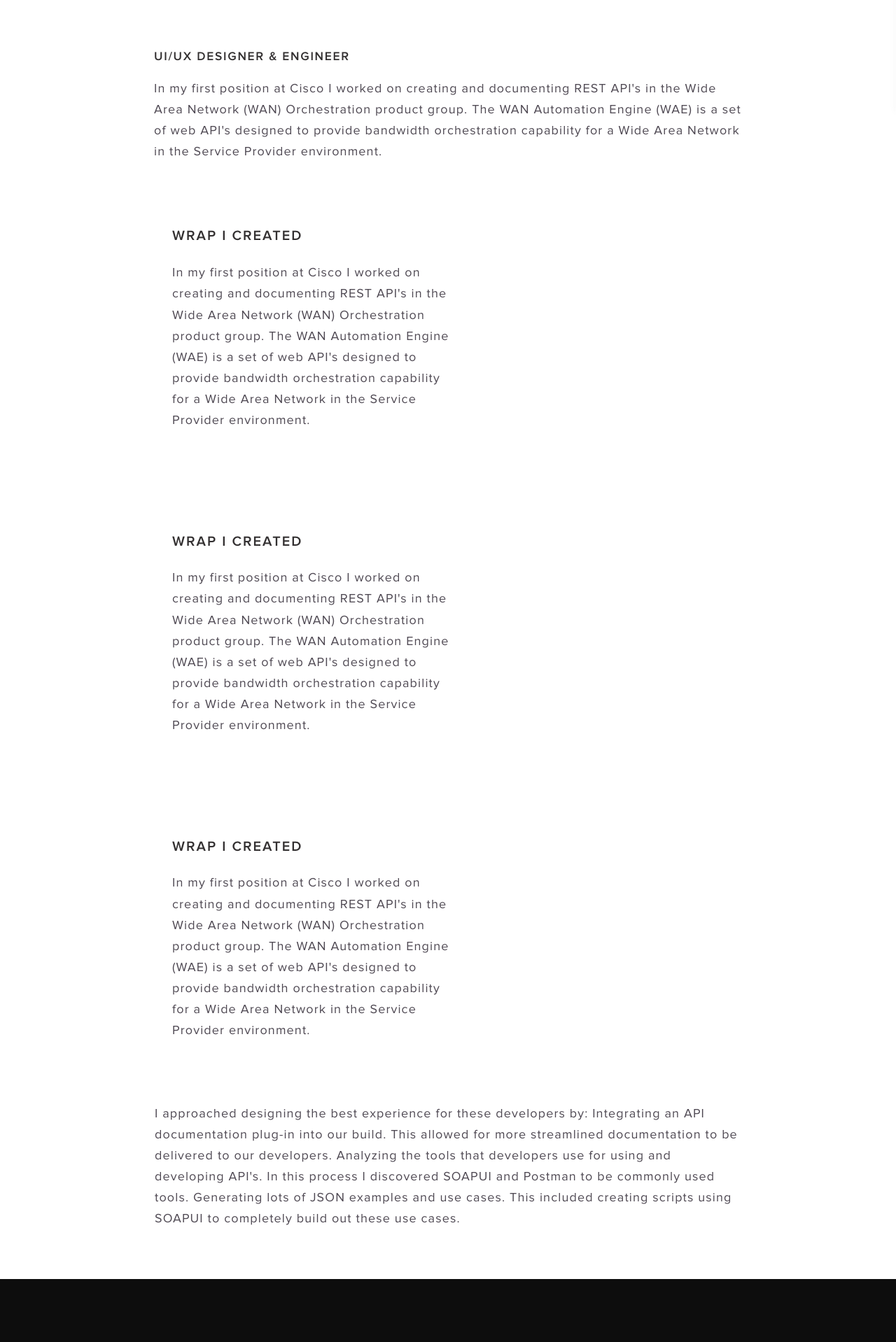
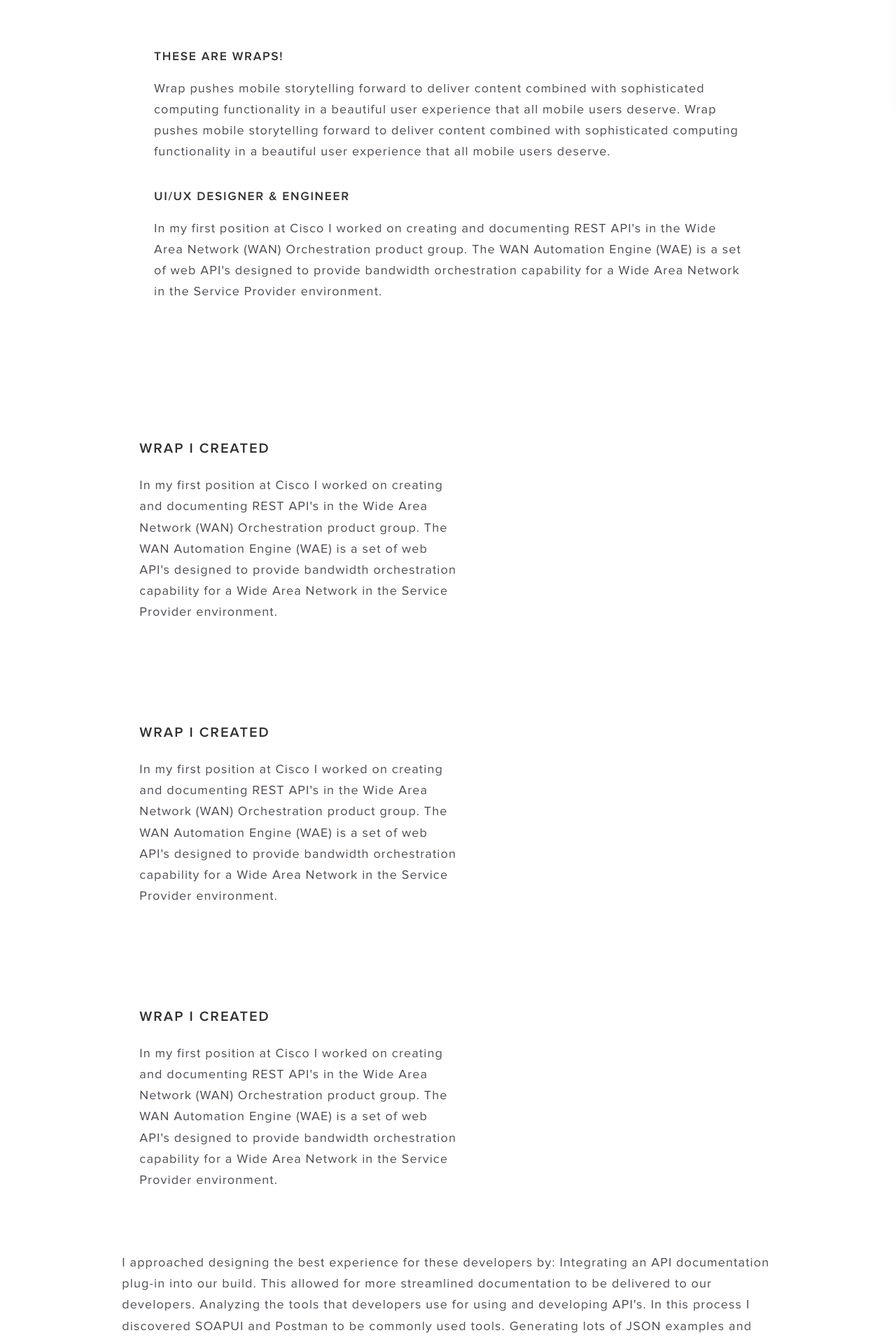
Before and after one commit to ecsmith/bleh, a PHP site: page /wrap/ in a window 1280 px wide. Shown: the part 639-2557 px from the top of the page at 70% size. Run offline with PHP 8.4, Linux system fonts and the light colour scheme; some libraries are stand-ins or nearby versions.

Commit message:
more wrap stuff

```diff
--- a/sass/style.scss
+++ b/sass/style.scss
@@ -2046,8 +2046,9 @@
 			background-position: center top;
 		}
 		& .style10{
-			@include vendor('background-image', ('linear-gradient(top, rgba(0,0,0,0.0), rgba(0,0,0,0.15))', 'url("../wrap/images/banner.jpg")'));
+			@include vendor('background-image', ('linear-gradient(top, rgba(93,153,67,0.6), rgba(0,0,0,0))', 'url("../wrap/images/banner.jpg")'));
 			background-position: center top;
+			// #5D9943
 		}
 	}
 
--- a/wrap/index.html
+++ b/wrap/index.html
@@ -54,10 +54,16 @@
 			<!-- <h2>Wrap Media<span class="x">&times;</span>Widgets</h2> -->
 			<h2>The Mobile Web<span class="x">&times;</span>Wrap Media</h2>
 		</header>
+
 		<section class="wrapper style5">
 			<div class="inner">
 				<div class="row">
 					<div class="12u 12u$(medium)">
+						<h4>These are Wraps!</h4>
+						<p>
+							Wrap pushes mobile storytelling forward to deliver content combined with sophisticated computing functionality in a beautiful user experience that all mobile users deserve.
+							Wrap pushes mobile storytelling forward to deliver content combined with sophisticated computing functionality in a beautiful user experience that all mobile users deserve.
+						</p>
 						<h4>UI/UX Designer & Engineer</h4>
 						<p>
 							In my first position at Cisco I worked on creating and documenting REST API's in the Wide Area Network (WAN) Orchestration product group.
@@ -65,12 +71,124 @@
 						</p>
 					</div>
 				</div>
+			</div>
+		</section>
+		<div class="row">
+
+			<!-- Spotify Artists -->
+			<div class="2u 3u(xlarge) 4u(large) 6u(small) 12u(xsmall)" style="padding: 0;">
+				<div class="wrap-media-embed" data-wrap-id="dea519fa-4aca-43c1-a0e3-517f8b49ae52"></div>
+				<script src="https://wrap.co/embed/bootstrap.js" async defer></script>
+			</div>
+			<!-- Bearded Bastard -->
+			<div class="2u 3u(xlarge) 4u(large) 6u(small) 12u(xsmall)" style="padding: 0;">
+				<div class="wrap-media-embed" data-wrap-id="eefa297e-3e80-4acb-a77e-e3290bcec9ca"></div>
+				<script src="https://wrap.co/embed/bootstrap.js" async defer></script>
+			</div>
+			<!-- Bare -->
+			<div class="2u 3u(xlarge) 4u(large) 6u(small) 12u(xsmall)" style="padding: 0;">
+				<div class="wrap-media-embed" data-wrap-id="452c042f-bb3f-4045-90e6-5014c77745f4"></div>
+				<script src="https://wrap.co/embed/bootstrap.js" async defer></script>
+			</div>
+
+			<!-- Valentino -->
+			<div class="2u 3u(xlarge) 4u(large) 6u(small) 12u(xsmall)" style="padding: 0;">
+				<div class="wrap-media-embed" data-wrap-id="c1b86368-d2e5-41d9-ad37-9e4e5b4665d9" ></div>
+				<script src="https://wrap.co/embed/bootstrap.js" ></script>
+			</div>
+			<!-- Burnello Cucineli -->
+			<div class="2u 3u(xlarge) 4u(large) 6u(small) 12u(xsmall)" style="padding: 0;">
+				<div class="wrap-media-embed" data-wrap-id="de7dba2e-bd79-497e-957d-082ac42f6f3c"></div>
+				<script src="https://wrap.co/embed/bootstrap.js" async defer></script>
+			</div>
+			<!-- Cascade-->
+			<div class="2u 3u(xlarge) 4u(large) 6u(small) 12u(xsmall)" style="padding: 0;">
+				<div class="wrap-media-embed" data-wrap-id="4a1d69b7-7c90-48c8-985b-3c3242562914"></div>
+				<script src="https://wrap.co/embed/bootstrap.js" async defer></script>
+			</div>
+			<!-- Tart Collections -->
+			<div class="2u 3u(xlarge) 4u(large) 6u(small) 12u(xsmall)" style="padding: 0;">
+				<div class="wrap-media-embed" data-wrap-id="b54374b0-85d6-406c-9acd-32c278886197"></div>
+				<script src="https://wrap.co/embed/bootstrap.js" async defer></script>
+			</div>
+
+			<!-- Sportcore -->
+			<div class="2u 3u(xlarge) 4u(large) 6u(small) 12u(xsmall)" style="padding: 0;">
+				<div class="wrap-media-embed" data-wrap-id="ffe41e95-55da-4985-a219-345ede4b10ae"></div>
+				<script src="https://wrap.co/embed/bootstrap.js" async defer></script>
+			</div>
+			<!-- Raen Loci -->
+			<div class="2u 3u(xlarge) 4u(large) 6u(small) 12u(xsmall)" style="padding: 0;">
+				<div class="wrap-media-embed" data-wrap-id="961321d8-79ea-40b0-8196-205ff1206f14"></div>
+				<script src="https://wrap.co/embed/bootstrap.js" async defer></script>
+			</div>
+
+			<!-- Raen -->
+			<div class="2u 3u(xlarge) 4u(large) 6u(small) 12u(xsmall)" style="padding: 0;">
+				<div class="wrap-media-embed" data-wrap-id="d30ad6e1-6555-406a-9259-4355d5b6750b"></div>
+				<script src="https://wrap.co/embed/bootstrap.js" async defer></script>
+			</div>
+
+			<!-- Lincoln -->
+			<div class="2u 3u(xlarge) 4u(large) 6u(small) 12u(xsmall)" style="padding: 0;">
+				<div class="wrap-media-embed" data-wrap-id="fa2dc570-35f8-4f8f-b4f2-c8aec852f739"></div>
+				<script src="https://wrap.co/embed/bootstrap.js" async defer></script>
+			</div>
+
+			<!-- Wish Receipt -->
+			<!-- <div class="2u 3u(xlarge) 4u(large) 6u(small) 12u(xsmall)" style="padding: 0;">
+				<div class="wrap-media-embed" data-wrap-id="8cec35f7-9f7f-40a3-8a28-eda7fff5bccb" ></div>
+				<script src="http://runtime-demo.wrap.co/embed/bootstrap.js" ></script>
+			</div> -->
+
+			<!-- Statefarm -->
+			<div class="2u 3u(xlarge) 4u(large) 6u(small) 12u(xsmall)" style="padding: 0;">
+				<div class="wrap-media-embed" data-wrap-id="0ed6732f-c5fd-40d4-80c7-79638d94d7b6"></div>
+				<script src="https://wrap.co/embed/bootstrap.js" async defer></script>
+			</div>
+
+			<!-- In Wrap Signup -->
+			<div class="2u 3u(xlarge) 4u(large) 6u(small) 12u(xsmall)" style="padding: 0;">
+				<div class="wrap-media-embed" data-wrap-id="3a4e4793-6c3f-4fc8-a6dd-063bd69fbdfe"></div>
+				<script src="https://wrap.co/embed/bootstrap.js" async defer></script>
+			</div>
+		</div>
+	</div>
+
+		<!-- <div class="row">
+			<div class="4u 12u(medium)" style="padding: 0 0 0 1.5em; margin:0;">
+				<div class="wrap-media-embed" data-wrap-id="dea519fa-4aca-43c1-a0e3-517f8b49ae52"></div>
+				<script src="https://wrap.co/embed/bootstrap.js" async defer></script>
+			</div>
+			<div class="4u 12u(medium)"style="padding: 0 0 0 1.5em; margin-left: -1.5em;">
+				<div class="wrap-media-embed" data-wrap-id="dea519fa-4aca-43c1-a0e3-517f8b49ae52"></div>
+				<script src="https://wrap.co/embed/bootstrap.js" async defer></script>
+			</div>
+			<div class="4u 12u(medium)"style="padding: 0 0 0 1.51em; margin-left: -1.5em;">
+				<div class="wrap-media-embed" data-wrap-id="dea519fa-4aca-43c1-a0e3-517f8b49ae52"></div>
+				<script src="https://wrap.co/embed/bootstrap.js" async defer></script>
+			</div>
+			<div class="4u 12u(medium)" style="padding: 0 0 0 1.5em; margin:0;">
+				<div class="wrap-media-embed" data-wrap-id="dea519fa-4aca-43c1-a0e3-517f8b49ae52"></div>
+				<script src="https://wrap.co/embed/bootstrap.js" async defer></script>
+			</div>
+			<div class="4u 12u(medium)"style="padding: 0 0 0 1.5em; margin-left: -1.5em;">
+				<div class="wrap-media-embed" data-wrap-id="dea519fa-4aca-43c1-a0e3-517f8b49ae52"></div>
+				<script src="https://wrap.co/embed/bootstrap.js" async defer></script>
+			</div>
+			<div class="4u 12u(medium)"style="padding: 0 0 0 1.51em; margin-left: -1.5em;">
+				<div class="wrap-media-embed" data-wrap-id="dea519fa-4aca-43c1-a0e3-517f8b49ae52"></div>
+				<script src="https://wrap.co/embed/bootstrap.js" async defer></script>
+			</div>
+		</div> -->
+		<section class="wrapper style5">
+
 			<div class="row">
 				<div class="5u 12u(medium)">
 					<div class="wrap-media-embed" data-wrap-id="7cd843ef-3a42-4c01-8c40-d99d96d85fca"></div>
 					<script src="https://wrap.co/embed/bootstrap.js" async defer></script>
 				</div>
-					<div class="7u 12u(medium)" style="padding: 3em;">
+				<div class="7u 12u$(medium)" style="padding: 3em;">
 					<h3>Wrap I created</h3>
 					<p>
 						In my first position at Cisco I worked on creating and documenting REST API's in the Wide Area Network (WAN) Orchestration product group.
@@ -83,7 +201,7 @@
 					<div class="wrap-media-embed" data-wrap-id="dea519fa-4aca-43c1-a0e3-517f8b49ae52"></div>
 					<script src="https://wrap.co/embed/bootstrap.js" async defer></script>
 				</div>
-					<div class="7u 12u(medium)" style="padding: 3em;">
+				<div class="7u 12u$(medium)" style="padding: 3em;">
 					<h3>Wrap I created</h3>
 					<p>
 						In my first position at Cisco I worked on creating and documenting REST API's in the Wide Area Network (WAN) Orchestration product group.
@@ -96,7 +214,7 @@
 					<div class="wrap-media-embed" data-wrap-id="46389e61-0527-4d38-9599-836944991cf0"></div>
 					<script src="https://wrap.co/embed/bootstrap.js" async defer></script>
 				</div>
-					<div class="7u 12u(medium)" style="padding: 3em;">
+				<div class="7u 12u$(medium)" style="padding: 3em;">
 					<h3>Wrap I created</h3>
 					<p>
 						In my first position at Cisco I worked on creating and documenting REST API's in the Wide Area Network (WAN) Orchestration product group.
```
Also changed, not shown: css/slick.css (added, +119 -0 lines), index.html (+23 -0 lines), scholastic/index.html (+7 -7 lines), css/style.css, 1 other file. Lines whose indentation alone changed are shown as unchanged.
